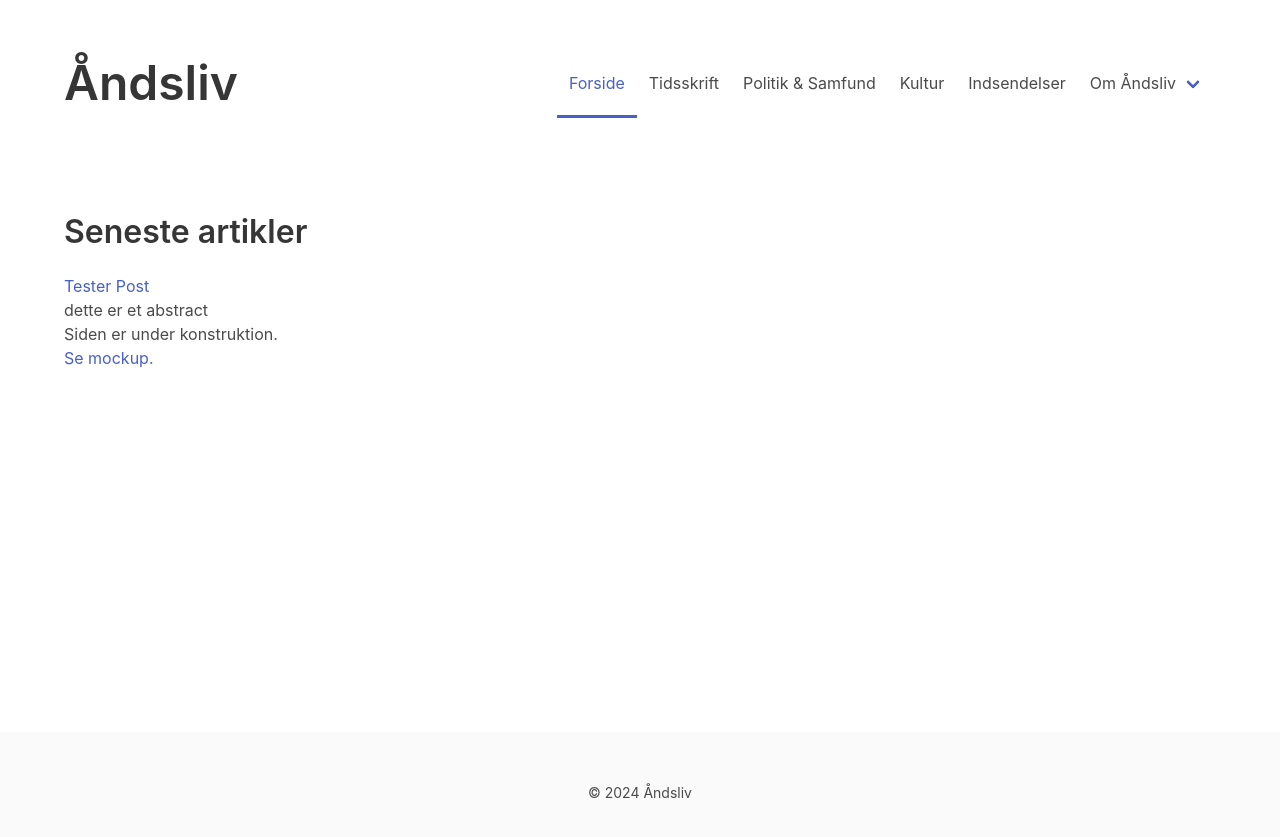
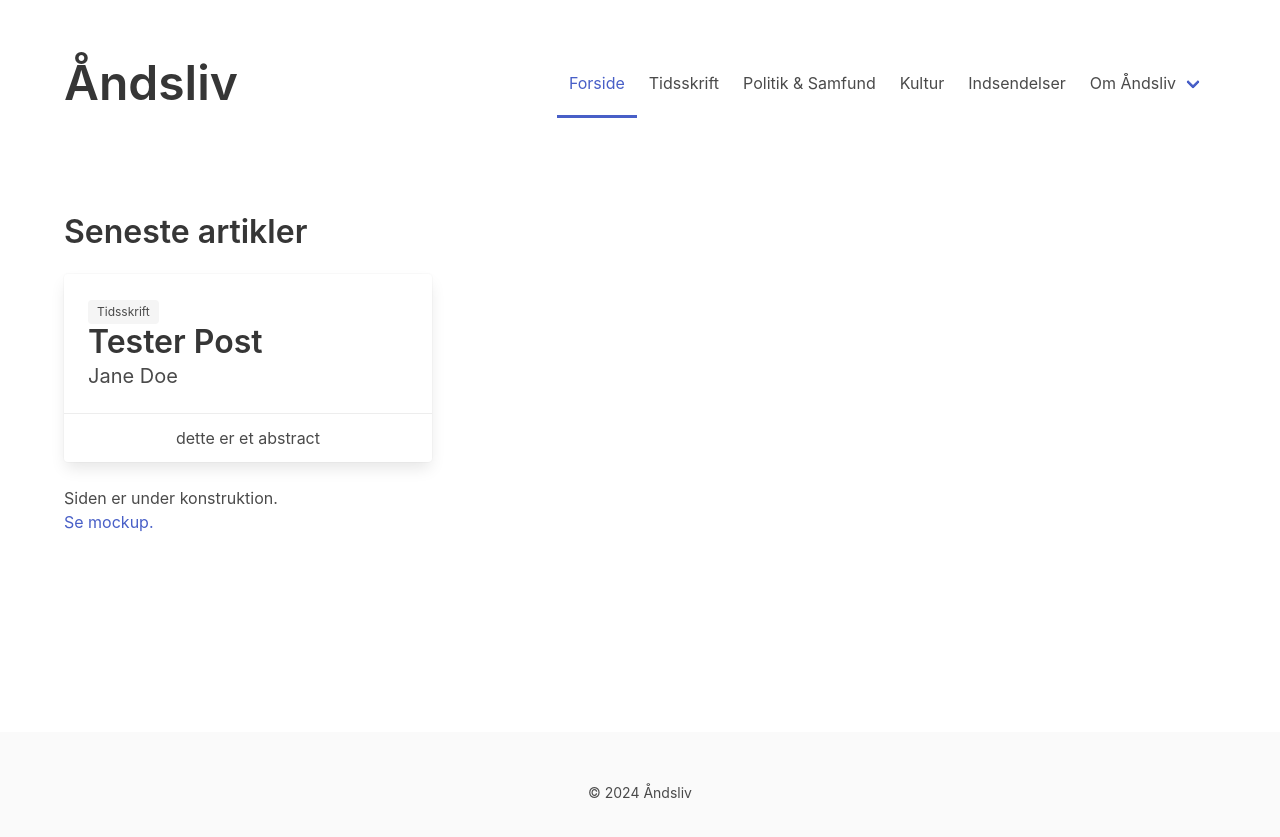
Before and after one commit to Aandsliv/aandsliv, a Jekyll site: the page built from src/index.html, in a window 1280 px wide. Shown: the top 837 px of the page. Built offline with Jekyll 4.4.1, drawn with Linux system fonts in a browser that asks for light colours.

Commit message:
Update layout

```diff
--- a/src/index.html
+++ b/src/index.html
@@ -4,15 +4,33 @@ title: Forside
 ---
 
 <h1 class="title">Seneste artikler</h1>
-<ul>
-    {% for post in site.posts %}
-    <li>
-        <a href="{{ post.url }}">
-            <h3>{{ post.title }}</h3>
-        </a>
-        <p>{{ post.abstract }}</p>
-    </li>
-    {% endfor %}
-</ul>
-<p>Siden er under konstruktion.</p>
-<a href="/mockup">Se mockup.</a>
+<div class="block">
+    <div class="tile is-ancestor">
+        <div class="tile is-vertical is-4">
+            <div class="tile">
+                {% for post in site.posts %}
+                <div class="tile is-parent is-vertical">
+                    <a href="{{ post.url }}" class="tile is-child card">
+                        <div class="card-content">
+                            <div class="block">
+                                <span class="tag card-header-icon">{{ post.subsection | capitalize }}</span>
+                                <p class="title">{{ post.title }}</p>
+                                <p class="subtitle">{{ post.author }}</p>
+                            </div>
+                        </div>
+                        <div class="card-footer">
+                            <p class="card-footer-item">
+                                <span>{{ post.abstract }}</span>
+                            </p>
+                        </div>
+                    </a>
+                </div>
+                {% endfor %}
+            </div>
+        </div>
+    </div>
+</div>
+<section>
+    <p>Siden er under konstruktion.</p>
+    <a href="/mockup">Se mockup.</a>
+</section>
```
